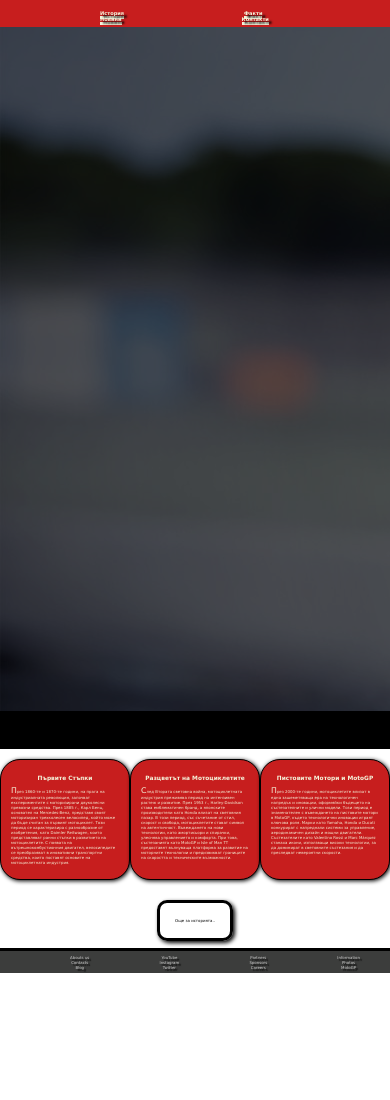
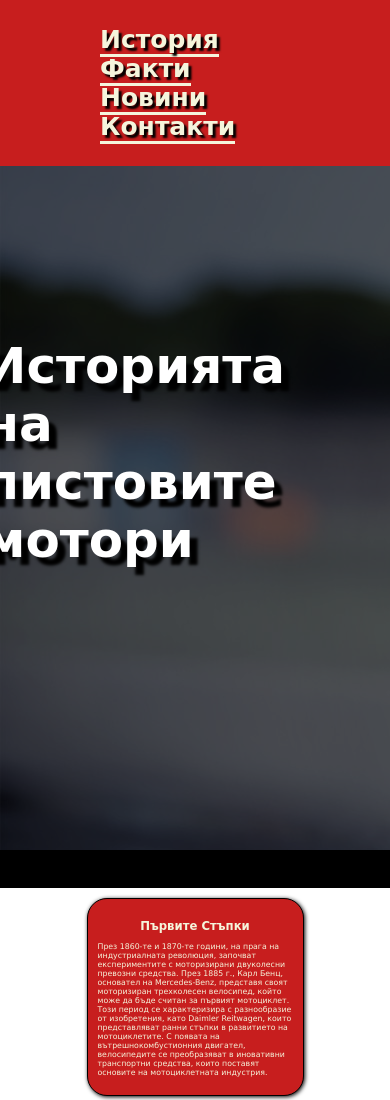
Before and after one commit to GeorgiiMitev/FinalProject, a plain HTML site: page index.html in a window 390 px wide. Shown: the top 1100 px of the page. Before the commit the page ends 973 px from the top, so only its background shows below. Drawn offline with Linux system fonts and the light colour scheme.

Commit message:
Final changes

```diff
--- a/stylesheet.css
+++ b/stylesheet.css
@@ -11,7 +11,7 @@ nav {
     nav ul {
         display: inline-flex;
         list-style-type: none;
-        font-size: 1.3vw;
+        font-size: 25px;
         margin-right: 50px;
         flex-wrap: wrap;
 
@@ -65,6 +65,31 @@ nav {
     font-weight: bold;
     display: flex;
 }
+@media only screen and (max-width: 1600px) {
+    .centered-text{
+        right: 45%;
+    }
+}
+@media only screen and (max-width: 1366px) {
+    .centered-text {
+        right: 25%;
+    }
+}
+@media only screen and (max-width: 1024px) {
+    .centered-text {
+        right: 5%;
+    }
+}
+@media only screen and (max-width: 768px) {
+    .centered-text {
+        right: -20%;
+    }
+}
+@media only screen and (max-width: 501px) {
+    .centered-text {
+        right: -50%;
+    }
+}
 #image-container {
     overflow: hidden;
     position: relative;
@@ -103,18 +128,65 @@ nav {
     margin: 10px 0;
 
 }
-#article-box{
+#article-box {
     display: flex;
     justify-content: space-evenly;
     margin-bottom: 10px;
 }
-.article p:first-letter{
+
+.article p:first-letter {
     text-transform: uppercase;
     font-size: 2vw;
 }
-.article-heading-container{
+
+.article-heading-container {
     text-align: center;
 }
+
+
+
+
+@media only screen and (max-width: 1024px) {
+    #article-box {
+        display: flex;
+        flex-direction: column;
+        justify-content: center;
+        align-items: center;
+
+    }
+    .article{
+        width: 50%;
+        font-size: 2vw;
+    }
+}
+
+@media only screen and (max-width: 768px) {
+    #article-box {
+        display: flex;
+        flex-direction: column;
+        justify-content: center;
+        align-items: center;
+    }
+    .article {
+        width: 50%;
+        font-size: 2vw;
+    }
+}
+
+@media only screen and (max-width: 501px) {
+    #article-box {
+        display: flex;
+        flex-direction: column;
+        justify-content: center;
+        align-items: center;
+
+    }
+    .article {
+        width: 50%;
+        font-size: 2vw;
+    }
+}
+
 #form-container {
     display:flex;
     justify-content: center;
@@ -204,7 +276,7 @@ footer {
     text-align: center;
     border-top: 3px solid black;
     text-shadow: 2px 2px 1px black;
-    font-size: 1vw;
+    font-size: 20px;
 }
 footer ul{
     list-style-type: none;
@@ -246,6 +318,33 @@ footer ol li{
     #more-about-button a:hover {
        font-size: 1.21vw;
     }
+
+
+@media only screen and (max-width: 1024px) {
+    #more-about-button a {
+        font-size: 2vw
+    }
+        #more-about-button a:hover {
+            font-size: 2.2vw;
+        }
+}
+@media only screen and (max-width: 768px) {
+    #more-about-button a {
+        font-size: 2vw
+    }
+        #more-about-button a:hover {
+            font-size: 2.2vw;
+        }
+}
+
+@media only screen and (max-width: 501px) {
+    #more-about-button a {
+        font-size: 2vw
+    }
+        #more-about-button a:hover {
+            font-size: 2.2vw;
+        }
+}
 .motorbike-article {
     display: flex;
     justify-content: center;
@@ -296,17 +395,20 @@ footer ol li{
 @media only screen and (max-width: 1400px) {
     div.motorbike-article-text {
         font-size: 16px;
+        width: 50%;
     }
 
-    div.article-images{
+    div.article-images {
         display: flex;
         justify-content: center;
         align-items: center;
+        flex-direction: column;
     }
 }
 @media only screen and (max-width: 1024px) {
     div.motorbike-article-text {
-        font-size: 13px;
+        font-size: 16px;
+        width: 50%;
     }
 
     div.article-images {
@@ -389,7 +491,7 @@ table {
     border-collapse: collapse;
     width: 100%;
     text-align: center;
-    font-size: 1.5vw;
+    font-size: 20px;
     color: beige;
     text-shadow: 2px 2px 1px black;
 }
```
